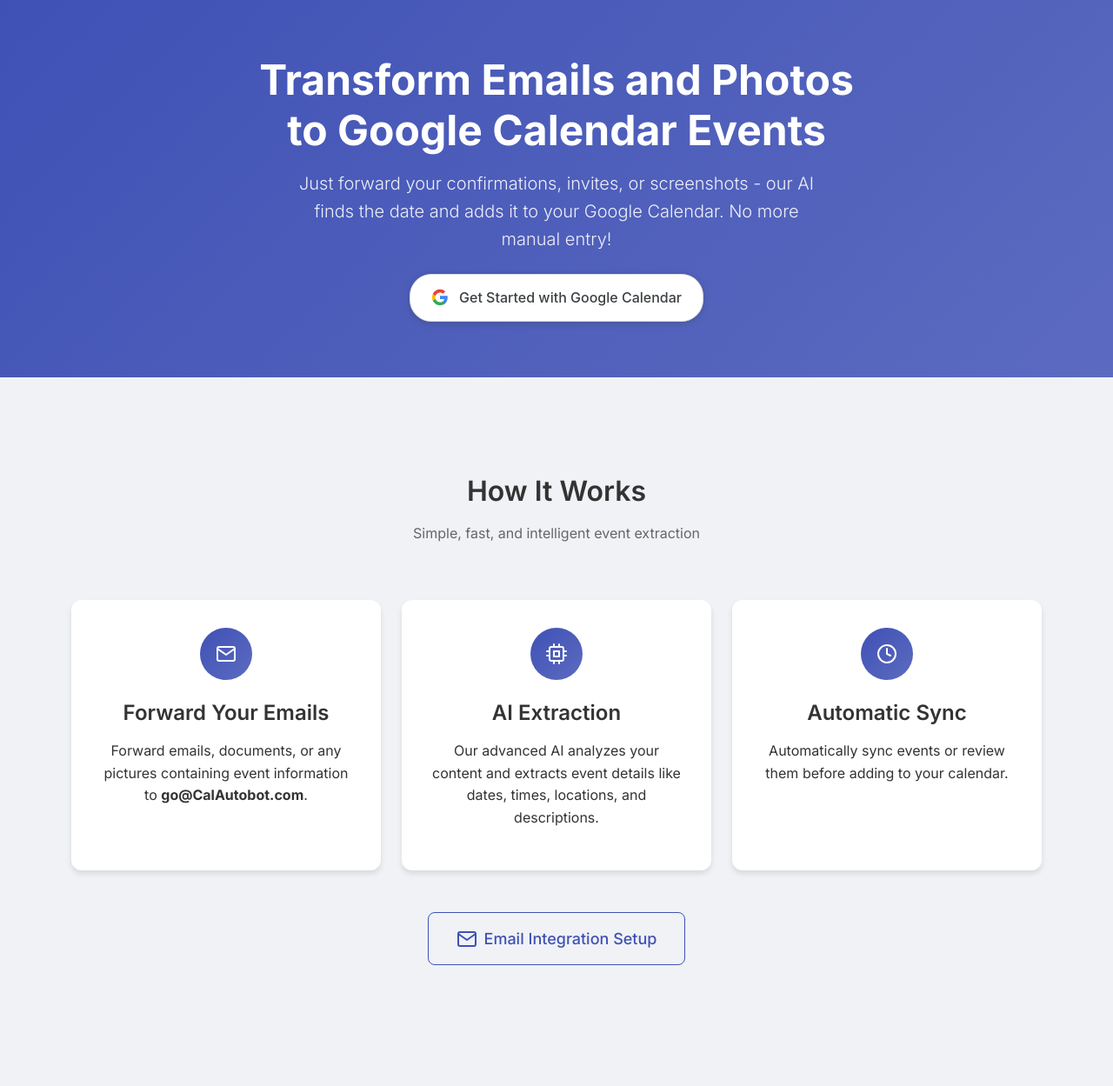
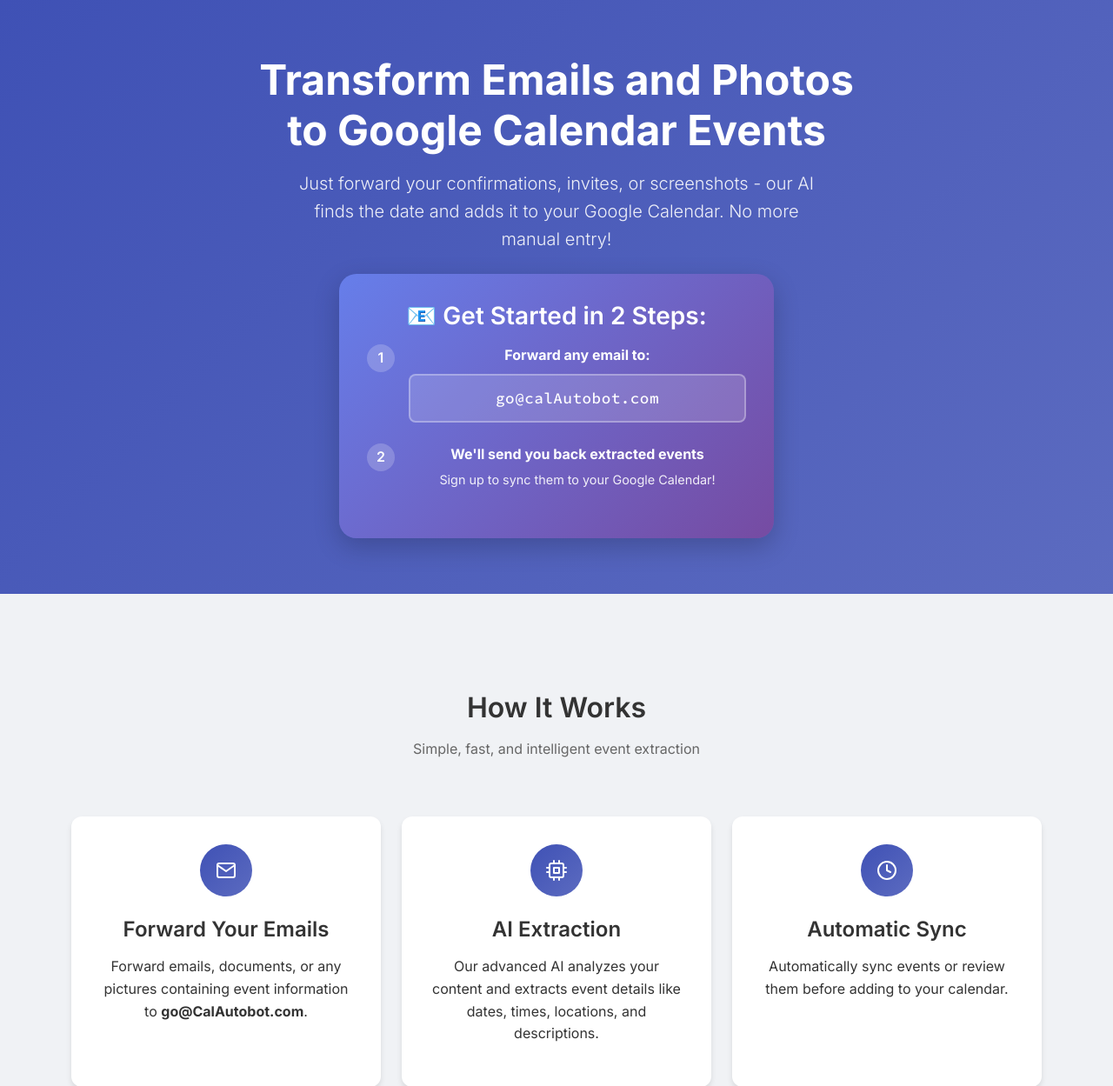
Before and after one commit to willcheung/AITextBot, a Flask app: page / in a window 1280 px wide. Shown: the part 114-1363 px from the top of the page at 87% size. Run offline with Flask 3, Linux system fonts and the light colour scheme; some libraries are stand-ins or nearby versions.

Commit message:
Assistant checkpoint: Replace Google button with email forwarding instructions
Assistant generated file changes:
- templates/index.html: Replace Google sign-in button with email forwarding instructions
- static/css/style.css: Add styles for email forwarding instructions

---

User prompt:

In index.html, instead of large "get started with google" button, instruct users to forward email to "go@calAutobot.com" to get started.

Replit-Commit-Author: Assistant
Replit-Commit-Session-Id: 5118ebd6-497d-47a3-906d-4d5026e2b563

```diff
--- a/static/css/style.css
+++ b/static/css/style.css
@@ -96,6 +96,65 @@
     width: 20px;
     height: 20px;
     margin-right: 12px;
+}
+
+/* Email forwarding card styles */
+.email-forwarding-card {
+    background: linear-gradient(135deg, #667eea 0%, #764ba2 100%);
+    border-radius: 20px;
+    padding: 2rem;
+    color: white;
+    max-width: 500px;
+    margin: 0 auto;
+    box-shadow: 0 10px 30px rgba(0, 0, 0, 0.2);
+}
+
+.email-instruction h3 {
+    color: white;
+    font-weight: 600;
+    text-align: center;
+}
+
+.step-item {
+    display: flex;
+    align-items: flex-start;
+    margin-bottom: 1.5rem;
+    gap: 1rem;
+}
+
+.step-number {
+    background: rgba(255, 255, 255, 0.2);
+    color: white;
+    width: 32px;
+    height: 32px;
+    border-radius: 50%;
+    display: flex;
+    align-items: center;
+    justify-content: center;
+    font-weight: 600;
+    flex-shrink: 0;
+}
+
+.step-content {
+    flex: 1;
+}
+
+.email-address {
+    background: rgba(255, 255, 255, 0.15);
+    padding: 0.75rem 1rem;
+    border-radius: 8px;
+    font-family: 'Source Code Pro', monospace;
+    font-weight: 500;
+    font-size: 1.1rem;
+    margin-top: 0.5rem;
+    letter-spacing: 0.5px;
+    border: 2px solid rgba(255, 255, 255, 0.3);
+}
+
+.step-description {
+    color: rgba(255, 255, 255, 0.9);
+    font-size: 0.9rem;
+    margin-top: 0.25rem;
 }
 
 /* Base styles */
--- a/templates/index.html
+++ b/templates/index.html
@@ -15,15 +15,25 @@
 
                 {% if not current_user.is_authenticated %}
                     <div class="hero-actions mt-4">
-                        <a href="#" class="google-signin-btn google-signin-btn-large" onclick="startGoogleLogin(); return false;">
-                            <svg class="google-icon" viewBox="0 0 24 24" width="20" height="20">
-                                <path fill="#4285F4" d="M22.56 12.25c0-.78-.07-1.53-.2-2.25H12v4.26h5.92c-.26 1.37-1.04 2.53-2.21 3.31v2.77h3.57c2.08-1.92 3.28-4.74 3.28-8.09z"/>
-                                <path fill="#34A853" d="M12 23c2.97 0 5.46-.98 7.28-2.66l-3.57-2.77c-.98.66-2.23 1.06-3.71 1.06-2.86 0-5.29-1.93-6.16-4.53H2.18v2.84C3.99 20.53 7.7 23 12 23z"/>
-                                <path fill="#FBBC05" d="M5.84 14.09c-.22-.66-.35-1.36-.35-2.09s.13-1.43.35-2.09V7.07H2.18C1.43 8.55 1 10.22 1 12s.43 3.45 1.18 4.93l2.85-2.22.81-.62z"/>
-                                <path fill="#EA4335" d="M12 5.38c1.62 0 3.06.56 4.21 1.64l3.15-3.15C17.45 2.09 14.97 1 12 1 7.7 1 3.99 3.47 2.18 7.07l3.66 2.84c.87-2.6 3.3-4.53 6.16-4.53z"/>
-                            </svg>
-                            Get Started with Google Calendar
-                        </a>
+                        <div class="email-forwarding-card">
+                            <div class="email-instruction">
+                                <h3 class="mb-3">📧 Get Started in 2 Steps:</h3>
+                                <div class="step-item">
+                                    <span class="step-number">1</span>
+                                    <div class="step-content">
+                                        <strong>Forward any email to:</strong>
+                                        <div class="email-address">go@calAutobot.com</div>
+                                    </div>
+                                </div>
+                                <div class="step-item">
+                                    <span class="step-number">2</span>
+                                    <div class="step-content">
+                                        <strong>We'll send you back extracted events</strong>
+                                        <div class="step-description">Sign up to sync them to your Google Calendar!</div>
+                                    </div>
+                                </div>
+                            </div>
+                        </div>
                     </div>
                 {% else %}
                     <div class="hero-actions mt-4">
```
